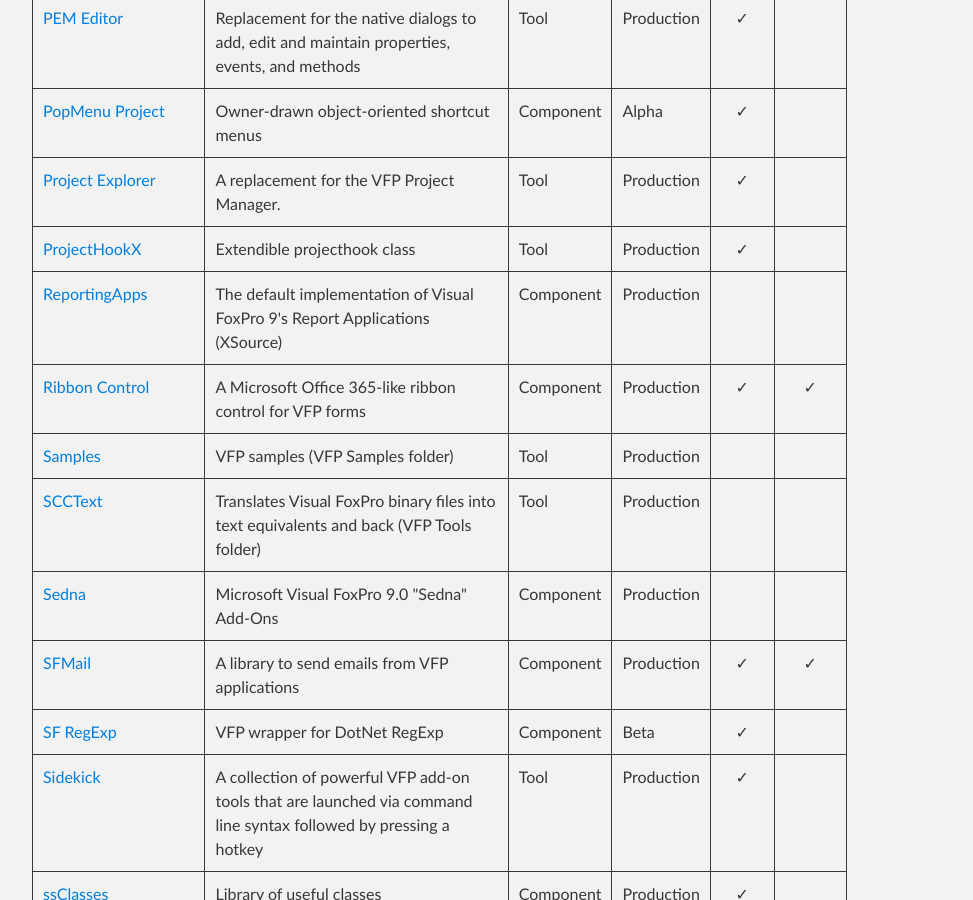
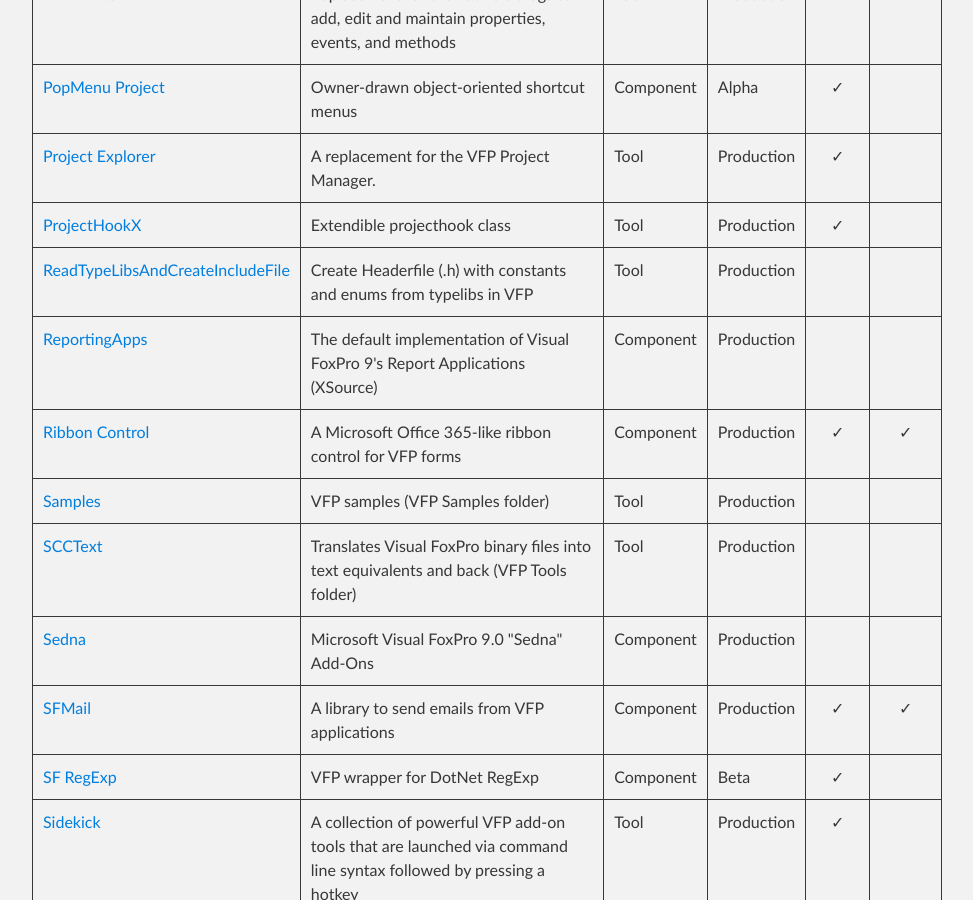
Before and after one commit to VFPX/VFPX.github.io, a Jekyll site: the page built from projects.md, in a window 1280 px wide and 900 px high, scrolled down 8514 px. Shown: the whole window, without its empty margins (288-1261 px from the left). Built offline with Jekyll 4.4.1, drawn with Linux system fonts in a browser that asks for light colours; our own code applies the rules of GitHub Pages for plain Markdown files.

Commit message:
Added ReadTypeLibsAndCreateIncludeFile

```diff
--- a/_data/projects.json
+++ b/_data/projects.json
@@ -927,6 +927,15 @@
 	"foxget": false
   },
   {
+    "project": "ReadTypeLibsAndCreateIncludeFile",
+    "url": "https://github.com/ToniKoehler/ReadTypeLibsAndCreateIncludeFile",
+    "description": "Create Headerfile (.h) with constants and enums from typelibs in VFP",
+    "state": "Production",
+    "category": "Tool",
+	"thorcfu": false,
+	"foxget": false
+  },
+  {
     "project": "ReportingApps",
     "url": "https://github.com/VFPX/ReportingApps",
     "description": "The default implementation of Visual FoxPro 9's Report Applications (XSource)",
```
Also changed, not shown: _posts/2026-04-07-ReadTypeLibsAndCreateIncludeFile.markdown (added, +8 -0 lines).
